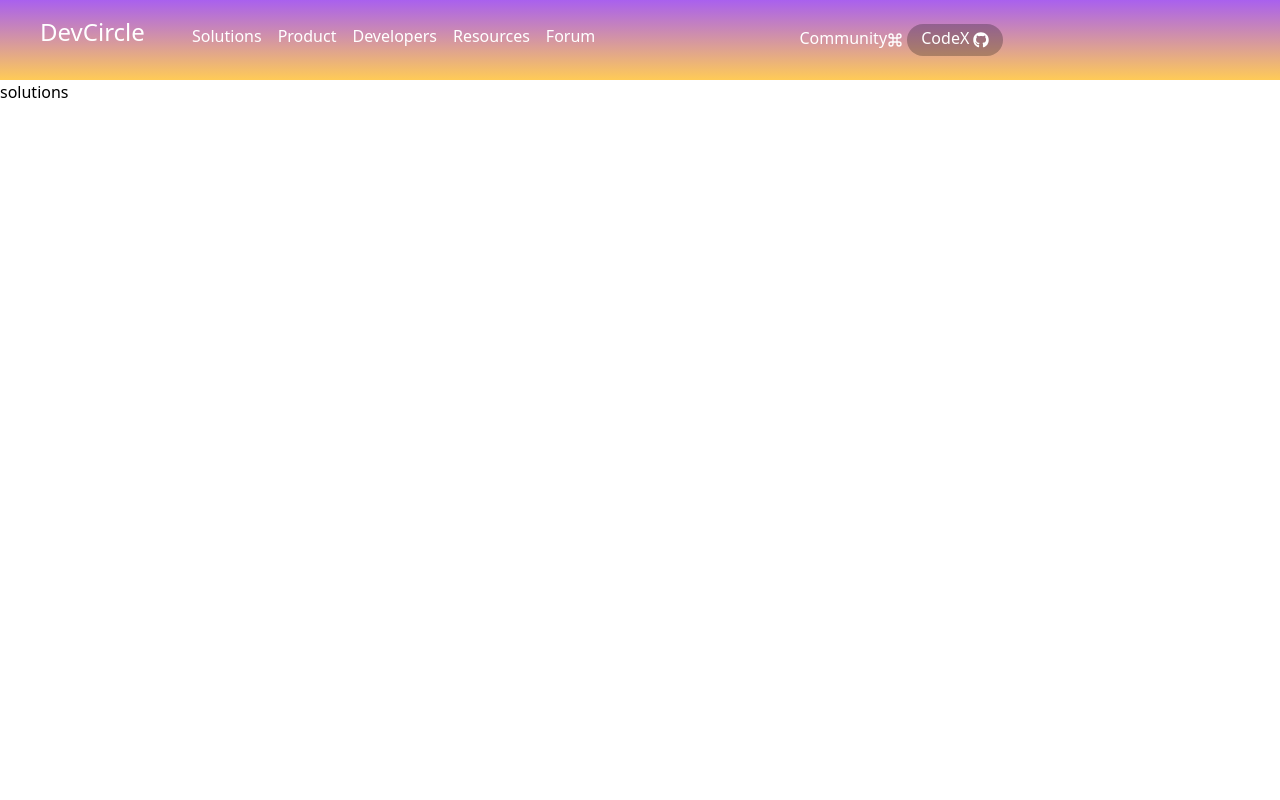
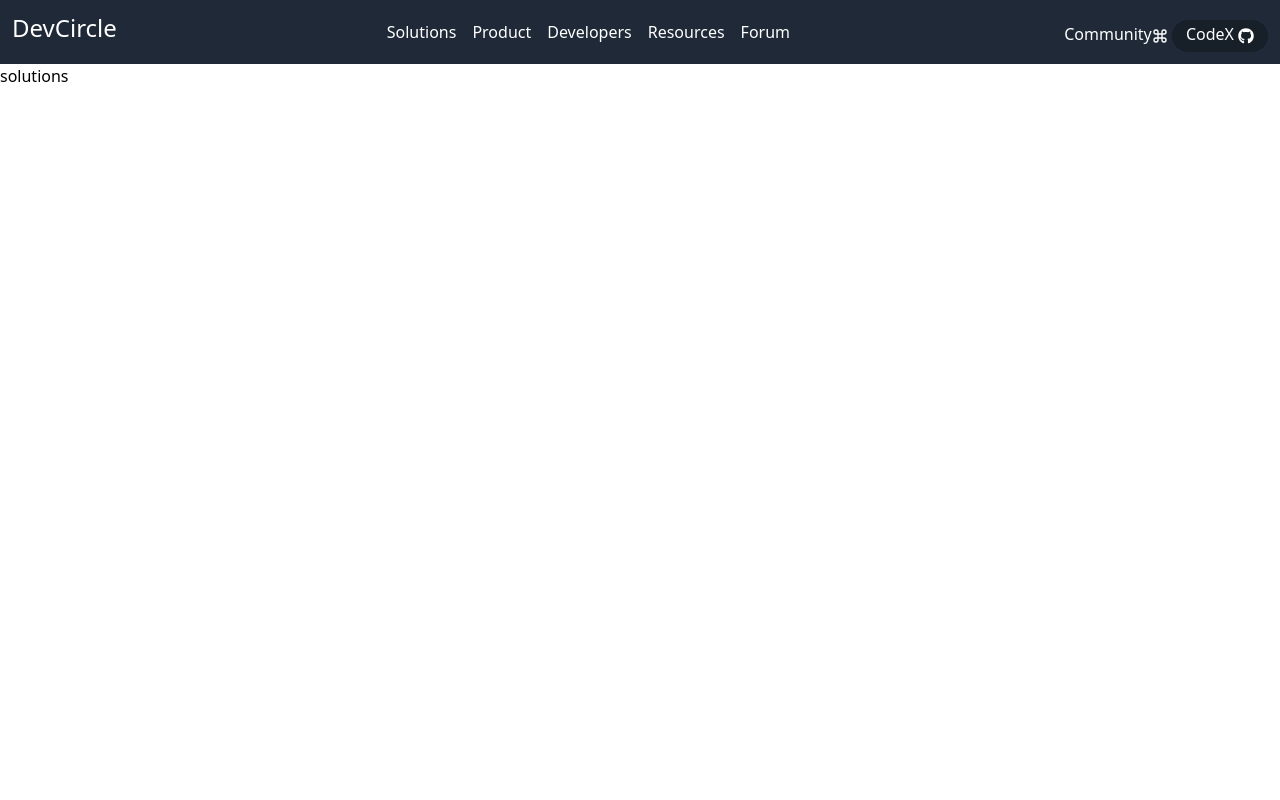
Before and after one commit to cs60apa/Beta-Web, a React (Vite) app: page /solutions in a window 1280 px wide. Shown: the top 800 px of the page. Built offline with nearby package versions, Linux system fonts and the light colour scheme.

Commit message:
fixed navbar position and bg color

```diff
--- a/src/Layout.jsx
+++ b/src/Layout.jsx
@@ -1,11 +1,10 @@
-import React from "react";
 import Navbar from "./components/Navbar.jsx";
 import Footer from "./components/Footer.jsx";
 
 function Layout({ children }) {
   return (
     <div>
-      <div className=" bg-gradient-to-b from-[#a960ee] to-[#ffcb57] w-full h-20">
+      <div className=" bg-gray-800 w-full h-16">
         <Navbar />
       </div>
       <div className="min-h-screen">{children}</div>
--- a/src/components/Header.jsx
+++ b/src/components/Header.jsx
@@ -2,7 +2,6 @@
 import { useEffect, useRef } from "react";
 import "../index.css";
 import Navbar from "./Navbar";
-import { IoIosArrowForward } from "react-icons/io";
 
 // Define the Header component.
 function Header() {
--- a/src/components/Navbar.jsx
+++ b/src/components/Navbar.jsx
@@ -16,11 +16,11 @@ function Navbar() {
   };
 
   return (
-    <div className="absolute md:px-10 lg:px-40 text-white">
+    <div className="absolute text-white relative">
       {/*<img src="/assets/logo.png" alt="Logo" className="h-10 md:mr-10" />*/}
-      <div className="hidden md:flex mt-4 md:flex-row space-x-10 lg:space-x-5">
-        <div className="flex h-fit lg:w-32 w-28 lg:mr-5">
-          <h1 className="text-2xl">DevCircle</h1>
+      <div className="hidden md:flex md:flex-row justify-between p-3">
+        <div>
+          <Link to="/" className="text-2xl">DevCircle</Link>
         </div>
         <div className="flex-row lg:space-x-10 space-x-4 hidden md:flex mt-2 z-10">
         <Link to="/solutions">Solutions</Link>
@@ -29,7 +29,7 @@ function Navbar() {
           <Link to="/resources">Resources</Link>
           <a href="#">Forum</a>
         </div>
-        <div className="hidden md:flex lg:space-x-5 lg:pl-60 pl-40 z-10">
+        <div className="hidden md:flex lg:space-x-5 z-10">
         <a href="#"
             className="flex justify-center text-center h-fit mt-2.5 lg:w-32 w-28 hover:text-gray-300 transition duration-300 cursor-pointer focus:outline-none"
           >
@@ -46,11 +46,11 @@ function Navbar() {
           </a>
         </div>
       </div>
-      <div className="relative md:hidden overflow-visible mt-5 w-screen px-10 z-10">
+      <div className="relative md:hidden overflow-visible w-screen p-3 z-10">
         <div>
           <h1 className="text-2xl">DevCircle</h1>
         </div>
-        <div className="absolute top-0 right-5">
+        <div className="absolute top-3 right-5">
           <button className="relative group" onClick={toggleMenu}>
             <p className="group-hover:text-gray-500 flex justify-center border-none bg-[#B8BAE5] hover:bg-gray-700 bg-opacity-25 rounded-full w-12 cursor-pointer focus:outline-none">
               <AiOutlineMenu size={16} className="flex m-2 text-white" />
```
